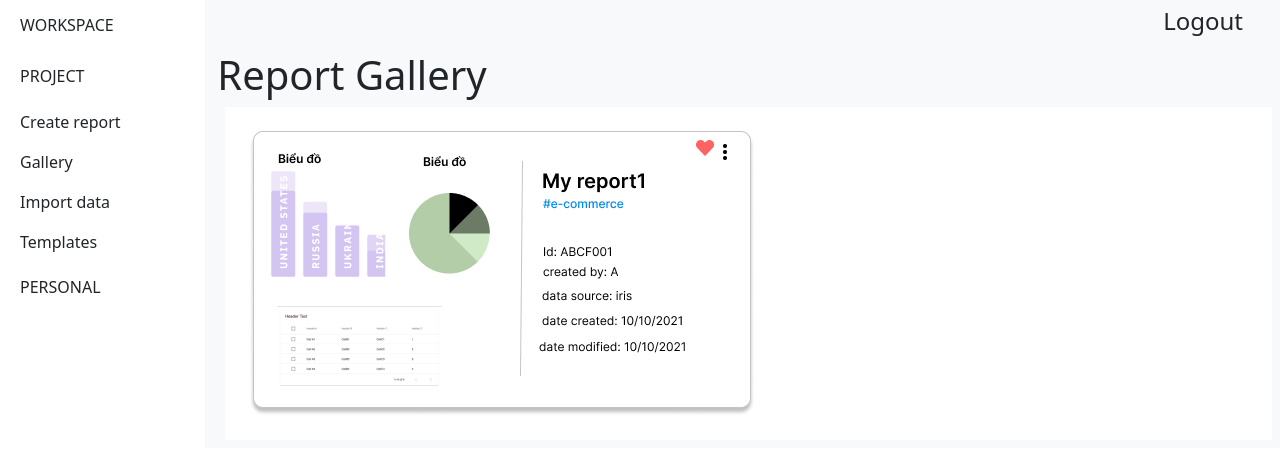
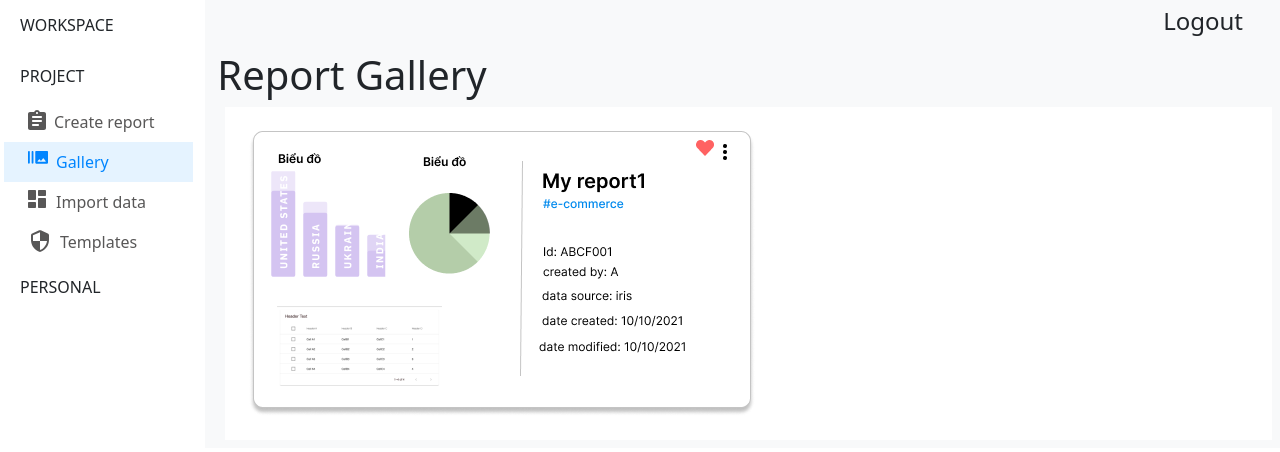
Before and after one commit to hailongmt3102/bk_studio_frontend, a React (Create React App) app: page /project/gallery in a window 1280 px wide. Shown: the top 452 px of the page. Built offline with nearby package versions, Linux system fonts and the light colour scheme; no server answers.

Commit message:
drawer color

```diff
--- /dev/null
+++ b/src/components/Colors.js
@@ -0,0 +1,6 @@
+exports.colors = {
+    drawerToggle : "#585757",
+    drawerActive : "#0085FF",
+    drawerBackgroundActive : "#E5F3FF",
+    drawerBackgroundToggle : "#FFFFFF",
+}
--- /dev/null
+++ b/src/pages/Drawer/Components/Item.js
@@ -0,0 +1,19 @@
+import React from 'react';
+import { colors } from 'components/Colors'
+import { Link } from "react-router-dom";
+
+
+function DrawerItem(props) {
+    return (
+        <Link to={props.link} class="border-0 text-decoration-none">
+            <div className="d-flex justify-content-start p-2 ps-4" style={{ textDecoration: "none", backgroundColor: props.active ? colors.drawerBackgroundActive : colors.drawerBackgroundToggle }}>
+                {props.child}
+                <p className="ms-2 mb-0" style={{ color: props.active ? colors.drawerActive : colors.drawerToggle }}>
+                    {props.title}
+                </p>
+            </div>
+        </Link>
+    )
+}
+
+export default DrawerItem;
--- a/src/pages/Drawer/Components/Personal.js
+++ b/src/pages/Drawer/Components/Personal.js
@@ -1,16 +1,26 @@
 import React from 'react'
-import { Link } from "react-router-dom";
+import DrawerItem from "./Item"
+import { colors } from "components/Colors";
 
-export default function Personal() {
+import { ReactComponent as ProfileIcon } from "resources/icons/drawerIcons/profile.svg"
+import { ReactComponent as SettingIcon } from "resources/icons/drawerIcons/setting.svg"
+
+export default function Personal(props) {
     return (
         <div>
             <ul class="list-group">
-                <Link to="/personal/profile" class="list-group-item border-0">
-                    Profile
-                </Link>
-                <Link to="/person/setting" class="list-group-item border-0">
-                    Setting
-                </Link>
+                <DrawerItem
+                    link="/personal/profile"
+                    active={props.selectedIndex == 8 ? true : false}
+                    child={<ProfileIcon fill={props.selectedIndex == 8 ? colors.drawerActive : colors.drawerToggle} />}
+                    title="Profile"
+                />
+                <DrawerItem
+                    link="/personal/setting"
+                    active={props.selectedIndex == 9 ? true : false}
+                    child={<SettingIcon fill={props.selectedIndex == 9 ? colors.drawerActive : colors.drawerToggle} />}
+                    title="Setting"
+                />
             </ul>
         </div>
     )
--- a/src/pages/Drawer/Components/Project.js
+++ b/src/pages/Drawer/Components/Project.js
@@ -1,23 +1,41 @@
 import React from "react";
-import { Link } from "react-router-dom";
+import DrawerItem from "./Item"
+import { colors } from "components/Colors";
 
-export default function Project() {
+
+import { ReactComponent as ReportIcon } from "resources/icons/drawerIcons/report.svg"
+import { ReactComponent as GalleryIcon } from "resources/icons/drawerIcons/gallery.svg"
+import { ReactComponent as ImportDataIcon } from "resources/icons/drawerIcons/importdata.svg"
+import { ReactComponent as TemplateIcon } from "resources/icons/drawerIcons/template.svg"
+
+export default function Project(props) {
 	return (
 		<div>
 			<ul class="list-group">
-				<Link to="/project/create" class="list-group-item border-0">
-					Create report
-				</Link>
-				<Link to="/project/gallery" class="list-group-item border-0">
-					Gallery
-				</Link>
-				<Link to="/project/import" class="list-group-item border-0">
-					Import data
-				</Link>
-				<Link to="/project/templates" class="list-group-item border-0">
-					{" "}
-					Templates
-				</Link>
+				<DrawerItem
+					link="/project/create"
+					active={props.selectedIndex == 4 ? true : false}
+					child={<ReportIcon fill={props.selectedIndex == 4 ? colors.drawerActive : colors.drawerToggle} />}
+					title="Create report"
+				/>
+				<DrawerItem
+					link="/project/gallery"
+					active={props.selectedIndex == 5 ? true : false}
+					child={<GalleryIcon fill={props.selectedIndex == 5 ? colors.drawerActive : colors.drawerToggle} />}
+					title="Gallery"
+				/>
+				<DrawerItem
+					link="/project/import"
+					active={props.selectedIndex == 6 ? true : false}
+					child={<ImportDataIcon fill={props.selectedIndex == 6 ? colors.drawerActive : colors.drawerToggle} />}
+					title="Import data"
+				/>
+				<DrawerItem
+					link="/project/templates"
+					active={props.selectedIndex == 7 ? true : false}
+					child={<TemplateIcon fill={props.selectedIndex == 7 ? colors.drawerActive : colors.drawerToggle} />}
+					title="Templates"
+				/>
 			</ul>
 		</div>
 	);
--- a/src/pages/Drawer/Components/Workspace.js
+++ b/src/pages/Drawer/Components/Workspace.js
@@ -1,40 +1,42 @@
 import React, { useState } from "react";
 import { Link } from "react-router-dom";
+import { colors } from "components/Colors";
+import DrawerItem from "./Item"
 
 import { ReactComponent as DashboardIcon } from "resources/icons/drawerIcons/dashboard.svg"
+import { ReactComponent as DataSourceIcon } from "resources/icons/drawerIcons/dataSource.svg"
+import { ReactComponent as PeopleIcon } from "resources/icons/drawerIcons/people.svg"
+
 
 export default function Workspace(props) {
 	const [showProject, setShowProject] = useState(false)
 	return (
 		<div>
 			<ul class="list-group">
-				<Link to="/" class="list-group-item border-0" onClick={() => {
-					props.setSelectedIndex(0)
-				}}
-					className="p-2 ps-4"
+				<DrawerItem
+					link="/"
+					active={props.selectedIndex == 0 ? true : false}
+					child={<DashboardIcon fill={props.selectedIndex == 0 ? colors.drawerActive : colors.drawerToggle} />}
+					title="Dashboard"
+				/>
+				<DrawerItem
+					link="/datasources"
+					active={props.selectedIndex == 1 ? true : false}
+					child={<DataSourceIcon fill={props.selectedIndex == 1 ? colors.drawerActive : colors.drawerToggle} />}
+					title="DataSource"
+				/>
+				<DrawerItem
+					link="/people"
+					active={props.selectedIndex == 2 ? true : false}
+					child={<PeopleIcon fill={props.selectedIndex == 2 ? colors.drawerActive : colors.drawerToggle} />}
+					title="People"
+				/>
+
+				<a className="btn d-flex flex-row"
+					onClick={() => {
+						setShowProject(!showProject)
+					}}
 				>
-					<div className="d-flex justify-content-start">
-						<DashboardIcon fill="#FF0000" />
-						<p className="ms-2 fw-normal">Dashboard</p>
-					</div>
-				</Link>
-				<Link to="/datasources" class="list-group-item border-0" onClick={() => {
-					props.setSelectedIndex(1)
-				}}
-					className="p-2 ps-4"
-				>
-					Data Sources
-				</Link>
-				<Link to="/people" class="list-group-item border-0" onClick={() => {
-					props.setSelectedIndex(2)
-				}}
-					className="p-2 ps-4"
-				>
-					People
-				</Link>
-				<a className="btn d-flex flex-row" onClick={() => {
-					setShowProject(!showProject)
-				}}>
 					Your projects
 				</a>
 				{
--- a/src/pages/Drawer/Drawer.js
+++ b/src/pages/Drawer/Drawer.js
@@ -14,20 +14,20 @@ export default function Drawer(props) {
 	const [projectList, setProjectList] = useState([])
 	const [selectedIndex, setSelectedIndex] = useState(0)
 
-	useEffect(() => {
-		// get all project
-		getListProject()
-			.then(res => {
-				setProjectList(res.data)
-			})
-			.catch(err => {
-				try {
-					if (err.response.status == 403 || err.response.status == 401) navigate("/account/login")
-				} catch {
-					// navigate("/account/login")
-				}
-			})
-	}, [location])
+	// useEffect(() => {
+	// 	// get all project
+	// 	getListProject()
+	// 		.then(res => {
+	// 			setProjectList(res.data)
+	// 		})
+	// 		.catch(err => {
+	// 			try {
+	// 				if (err.response.status == 403 || err.response.status == 401) navigate("/account/login")
+	// 			} catch {
+	// 				// navigate("/account/login")
+	// 			}
+	// 		})
+	// }, [])
 
 	useEffect(() => {
 		// this function call when the url changed
@@ -44,55 +44,73 @@ export default function Drawer(props) {
 				props.setDrawerState("")
 			} else {
 				props.setDrawerState("project")
+				if (/create/.test(url)) {
+					setSelectedIndex(4)
+				} else if (/gallery/.test(url)) {
+					setSelectedIndex(5)
+				} else if (/import/.test(url)) {
+					setSelectedIndex(6)
+				} else if (/templates/.test(url)) {
+					setSelectedIndex(7)
+				}
 			}
 		} else if (personalExp.test(url)) {
 			// launch personal state
 			props.setDrawerState("personal")
+			if (/profile/.test(url)) {
+				setSelectedIndex(8)
+			} else {
+				setSelectedIndex(9)
+			}
+
 		} else if (accountExp.test(url)) {
 			// launch login, signup, forgot password
 			props.setDrawerState("")
 		} else {
 			// launch workspace state
 			props.setDrawerState("workspace")
+			if (/datasources/.test(url)) {
+				setSelectedIndex(1)
+			} else if (/people/.test(url)) {
+				setSelectedIndex(2)
+			} else if (url.length == 1) {
+				setSelectedIndex(0)
+			} else {
+				setSelectedIndex(3)
+			}
 		}
 	}, [location])
 
-	const workspaceState = () => {
-		props.setDrawerState("workspace")
-		navigate("/")
-	}
-
-	const projectState = () => {
-		props.setDrawerState("project")
-		navigate("project/create")
-	}
-
-	const personalState = () => {
-		props.setDrawerState("personal")
-		navigate("personal/profile")
-	}
-
 	return props.state !== "" ? (
-		<div className="col-2 ps-3">
+		<div className="col-2 ps-3 m-0">
 			<ul class="list-group">
-				<a class="list-group-item border-0 p-0" onClick={workspaceState}>
+				<a class="list-group-item border-0 p-0" onClick={() => {
+					navigate("/")
+					// setSelectedIndex(0)
+				}}>
 					<h6 className="p-3 m-0">WORKSPACE</h6>
 				</a>
 				{props.state === "workspace" ? (
-					<Workspace projectList={projectList} selectedIndex={selectedIndex} setSelectedIndex={setSelectedIndex} />
+					<Workspace projectList={projectList} selectedIndex={selectedIndex} />
 				) : null}
-				<a class="list-group-item border-0 p-0" onClick={projectState}>
+				<a class="list-group-item border-0 p-0" onClick={() => {
+					navigate("project/create")
+					// setSelectedIndex(4)
+				}}>
 					<h6 className="p-3 m-0">PROJECT</h6>
 				</a>
 				{props.state === "project" ? (
-					<Project selectedIndex={selectedIndex} setSelectedIndex={setSelectedIndex} />
+					<Project selectedIndex={selectedIndex} />
 				) : null}
-				<a class="list-group-item border-0 p-0" onClick={personalState}>
+				<a class="list-group-item border-0 p-0" onClick={() => {
+					navigate("personal/profile")
+					// setSelectedIndex(8)
+				}}>
 					<h6 className="p-3 m-0">PERSONAL</h6>
 				</a>
 				{
 					props.state === "personal" ? (
-						<Personal selectedIndex={selectedIndex} setSelectedIndex={setSelectedIndex} />
+						<Personal selectedIndex={selectedIndex} />
 					)
 						: null
 				}
```
